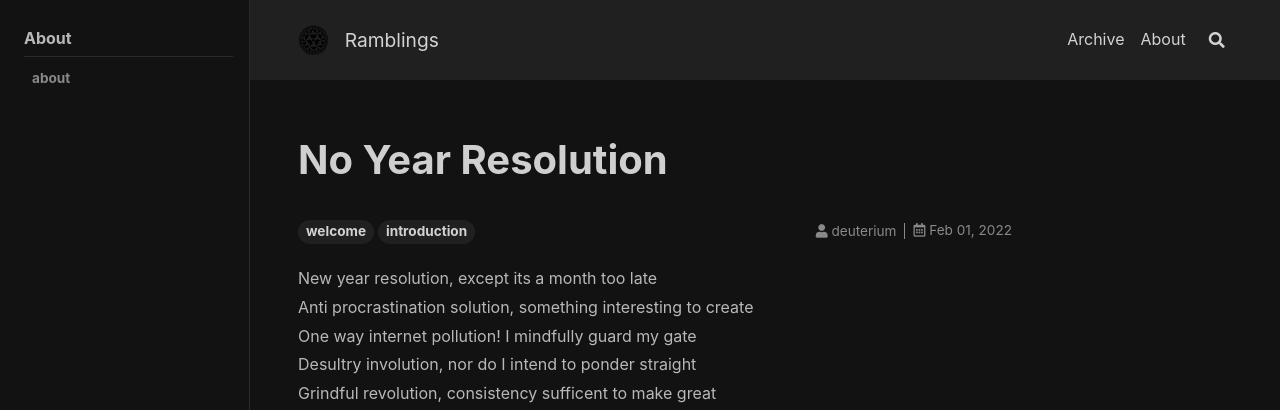
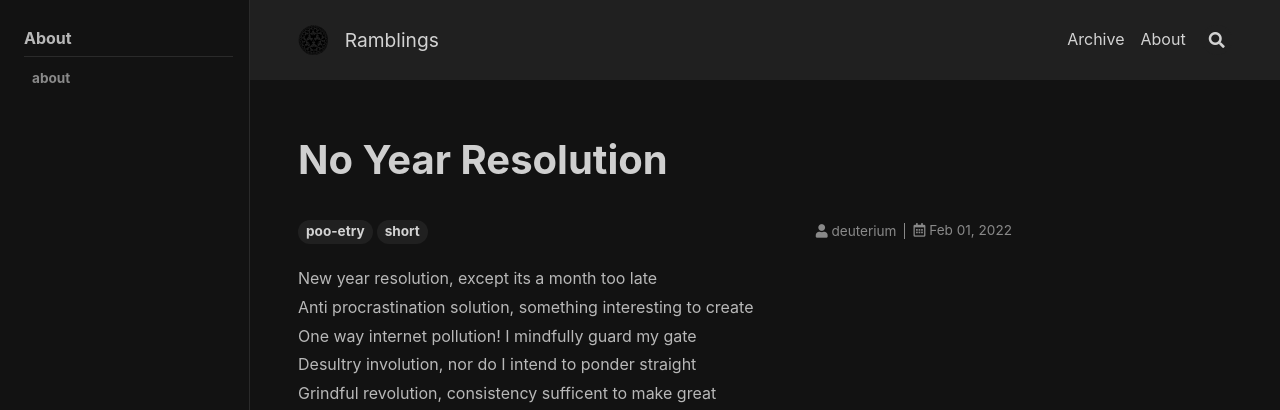
Before and after one commit to deut-erium/ramblings, a Jekyll site: the page built from _posts/2022-02-01-welcome.md, in a window 1280 px wide. Shown: the top 410 px of the page. Built offline with Jekyll 4.4.1, drawn with Linux system fonts in a browser that asks for light colours; nearby versions of some CDN libraries; comment, search, counter and statistics services are not loaded.

Commit message:
Update 2022-02-01-welcome.md

```diff
--- a/_posts/2022-02-01-welcome.md
+++ b/_posts/2022-02-01-welcome.md
@@ -1,7 +1,7 @@
 ---
 title: No Year Resolution
 author: deuterium
-tags: welcome introduction
+tags: poo-etry short
 aside:
   toc: true
 sidebar:
```
